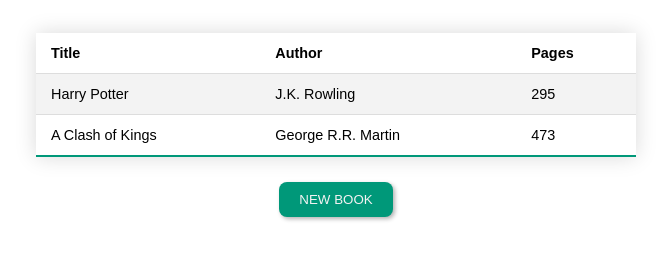
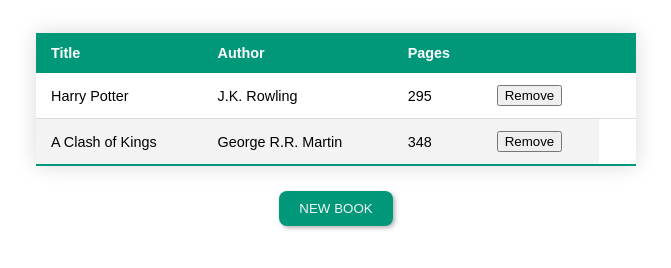
Before and after one commit to wishyrater/odin-library, a plain HTML site: page index.html in a window 1280 px wide. Shown: the whole page, without its empty margins (304-975 px from the left). Drawn offline with Linux system fonts and the light colour scheme.

Commit message:
Reset script

```diff
--- a/index.html
+++ b/index.html
@@ -5,16 +5,19 @@
     <meta name="viewport" content="width=device-width, initial-scale=1.0">
     <title>Library</title>
     <link rel="stylesheet" href="styles.css">
-    <script src="script.js"></script>
 </head>
 <body>
     <table id="library">
-        <tbody>
+        <thead>
             <tr>
                 <th>Title</th>
                 <th>Author</th>
                 <th>Pages</th>
+                <th></th>
+                <th></th>
             </tr>
+        </thead>
+        <tbody>
 
         </tbody>
     </table>
@@ -45,4 +48,5 @@
         </form>
     </dialog>
 </body>
+<script src="script.js" defer></script>
 </html>
--- a/script.js
+++ b/script.js
@@ -1,56 +1,75 @@
-document.addEventListener("DOMContentLoaded", function () {
+document.addEventListener("DOMContentLoaded", () => {
     const myLibrary = [];
 
     function Book(title, author, pages) {
         this.title = title;
         this.author = author;
         this.pages = pages;
-    }
+    };
 
-    function addBookToLibrary(book) {
-        myLibrary.push(book);
-    }
+    const addBookToLibrary = (book) => myLibrary.push(book);
+
+    const tableBody = document.querySelector("tbody");
+
+    function addBooksToTable() {
+        tableBody.innerHTML = '';
+        myLibrary.forEach((book) => {
+            const tableRow = document.createElement("tr");
+            for (let key in book) {
+                const tableData = document.createElement("td");
+                tableData.textContent = book[key];
+                tableRow.appendChild(tableData);
+            }
+            const removeCell = document.createElement("td");
+            const removeButton = document.createElement("button");
+            removeButton.textContent = 'Remove';
+            removeButton.setAttribute("data-index", myLibrary.indexOf(book));
+            removeButton.addEventListener("click", (e) => {
+                const index = e.target.getAttribute('data-index');
+                myLibrary.splice(index, 1);
+                addBooksToTable(myLibrary);
+            })
+            removeCell.appendChild(removeButton);
+            tableRow.appendChild(removeCell);
+            tableBody.appendChild(tableRow);
+        });
+    };
 
     const harryPotter = new Book("Harry Potter", "J.K. Rowling", 295);
-    const gameOfThrones = new Book("A Clash of Kings", "George R.R. Martin", 473);
+    const gameOfThrones = new Book("A Clash of Kings", "George R.R. Martin", 348);
 
     addBookToLibrary(harryPotter);
     addBookToLibrary(gameOfThrones);
 
-    const tableBody = document.querySelector("#library tbody");
+    addBooksToTable(myLibrary);
 
-    function addBookToTable(book) {
-        const tableRow = document.createElement("tr");
-        for (key in book) {
-            const tableData = document.createElement("td");
-            tableData.textContent = book[key];
-            tableRow.appendChild(tableData);
-        }
-        tableBody.appendChild(tableRow);
-    }
+    const dialog = document.querySelector("#dialog");
+    const showDialogButton = document.querySelector("#show-dialog-button");
+    const confirmButton = document.querySelector("#confirm");
+    const titleInput = document.querySelector("#title");
+    const authorInput = document.querySelector("#author");
+    const pagesInput = document.querySelector("#pages");
 
-    myLibrary.forEach((book) => addBookToTable(book));
-
-    const showButton = document.querySelector("#show-dialog-button");
-    const dialog = document.querySelector("dialog");
-    const confirmButton = document.querySelector("#confirm");
-    const titleEl = document.querySelector("#title");
-    const authorEl = document.querySelector("#author");
-    const pagesEl = document.querySelector("#pages");
-
-    showButton.addEventListener("click", () => {
+    showDialogButton.addEventListener("click", () => {
         dialog.showModal();
-    });
-
-    dialog.addEventListener("close", () => {
-        if (dialog.returnValue === "default" && (titleEl.value && authorEl.value && pagesEl.value)) {
-            let newBook = new Book(titleEl.value, authorEl.value, pagesEl.value);
-            addBookToTable(newBook);
-        }
     });
 
     confirmButton.addEventListener("click", (e) => {
         e.preventDefault();
-        dialog.close(confirmButton.value);
+        dialog.close(e.target.value);
     });
-});
+
+    dialog.addEventListener("close", (e) => {
+        if (dialog.returnValue === "default"){
+            const newBook = new Book(titleInput.value, authorInput.value, pagesInput.value);
+            addBookToLibrary(newBook);
+            addBooksToTable(myLibrary);
+        }
+
+        titleInput.value = '';
+        authorInput.value = '';
+        pagesInput.value = '';
+    });
+
+
+})
```
